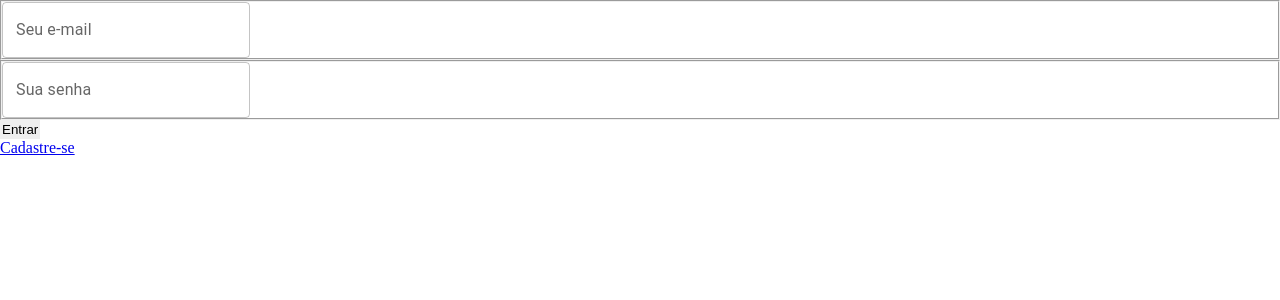
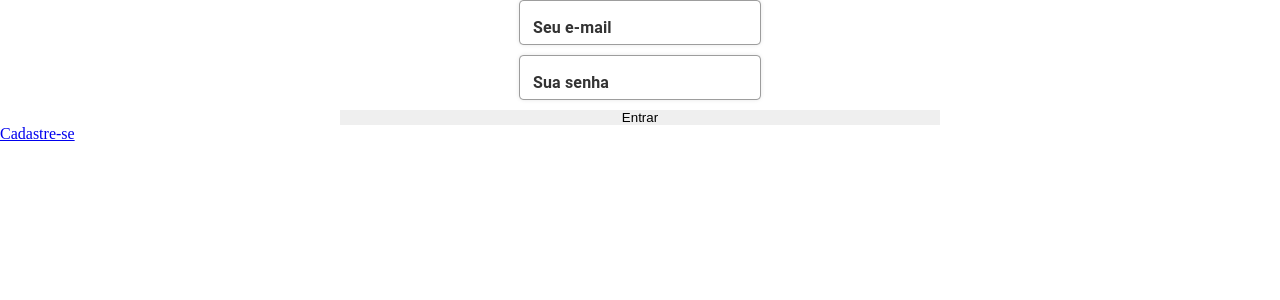
Before and after one commit to kenzie-m6/S1-Front-contact-list, a React (Vite) app in the folder contacts-list/: page / in a window 1280 px wide. Shown: the top 300 px of the page. Built offline with nearby package versions, Linux system fonts and the light colour scheme; no server answers.

Commit message:
srtle form && input

```diff
--- a/contacts-list/src/components/Input/index.tsx
+++ b/contacts-list/src/components/Input/index.tsx
@@ -1,5 +1,7 @@
-import { TextField } from "@mui/material"
+// import { TextField } from "@mui/material"
+import { TextField } from "@mui/material";
 import { FieldError, UseFormRegisterReturn } from "react-hook-form";
+import { InputContainer } from "../../styles/inputs";
 
 interface IInputProps{
     label: string;
@@ -11,9 +13,9 @@ interface IInputProps{
 
 export const Input = ({ label, type, register, error, defaultValue}: IInputProps) => {
   return (
-    <fieldset>
+    <InputContainer>
         <TextField type={type} label={label} {...register} defaultValue={defaultValue} />
         {error ? <p>{error.message}</p> : null}
-    </fieldset>
+    </InputContainer>
   )
 }
--- a/contacts-list/src/components/LoginForm/index.tsx
+++ b/contacts-list/src/components/LoginForm/index.tsx
@@ -2,6 +2,7 @@ import { useContext } from "react";
 import { SubmitHandler, useForm } from "react-hook-form";
 import { ILoginInput } from "../../interfaces/userInterfaces";
 import { UserContext } from "../../providers/UserContext";
+import { Form } from "../../styles/form";
 import { Input } from "../Input";
 
 export const LoginForm = () => {
@@ -14,10 +15,10 @@ export const LoginForm = () => {
 
 
   return (
-    <form onSubmit={handleSubmit(submit)}>
+    <Form onSubmit={handleSubmit(submit)}>
         <Input label="Seu e-mail" type="email" register={register("email")} defaultValue="" error={errors.email} />
         <Input label="Sua senha" type="password" register={register("password")} defaultValue="" error={errors.password} />
         <button type="submit">Entrar</button>
-    </form>
+    </Form>
   )
 }
--- a/contacts-list/src/components/RegisterForm/index.tsx
+++ b/contacts-list/src/components/RegisterForm/index.tsx
@@ -3,7 +3,7 @@ import { SubmitHandler, useForm } from "react-hook-form";
 import { IRegisterFormValues } from "../../interfaces/userInterfaces";
 import { UserContext } from "../../providers/UserContext";
 import { Input } from "../Input";
-
+import {Form} from "../../styles/form"
 export const RegisterForm = () => {
   const {
     register,
@@ -16,7 +16,7 @@ export const RegisterForm = () => {
     userRegister(formData);
   };
   return (
-      <form onSubmit={handleSubmit(submit)}>
+      <Form onSubmit={handleSubmit(submit)}>
           <Input type="text" label="Nome completo" register={register("fullName")} defaultValue="" error={errors.fullName} />
           <Input type="email" label="Seu e-mail" register={register("email")} defaultValue="" error={errors.email} />
           <Input type="email" label="E-mail secundário" register={register("secondaryEmail")} defaultValue="" error={errors.secondaryEmail} />
@@ -24,6 +24,6 @@ export const RegisterForm = () => {
           <Input type="text" label="número de contato" register={register("phone")} defaultValue="" error={errors.phone} />
           <Input type="text" label="imagem de perfil" register={register("profileImg")} defaultValue="" error={errors.profileImg} />
         <button type="submit">Enviar</button>
-      </form>
+      </Form>
   );
 };
--- /dev/null
+++ b/contacts-list/src/styles/form.ts
@@ -0,0 +1,34 @@
+import styled from "styled-components";
+
+export const Form = styled.form`
+  display: flex;
+  flex-direction: column;
+  gap: 10px;
+  max-width: 400px;
+  margin: 0 auto;
+
+  @media screen and (min-width: 768px) {
+    max-width: 600px;
+
+    button {
+
+        background-color: #0077b6;
+        color: #fff;
+        font-size: 1rem;
+        padding: 10px;
+        border: none;
+        border-radius: 5px;
+        cursor: pointer;
+        transition: all 0.3s ease;
+
+        &:hover {
+          background-color: #023e8a;
+        }
+
+        &:disabled {
+          background-color: #ccc;
+          cursor: not-allowed;
+        }
+    }
+  }
+`;
--- /dev/null
+++ b/contacts-list/src/styles/inputs.ts
@@ -0,0 +1,42 @@
+import styled from "styled-components";
+
+export const InputContainer = styled.fieldset`
+  margin: 20px 0;
+  max-width: fit-content;
+  margin: 0 auto;
+  border: none;
+
+  label {
+    display: block;
+    margin-bottom: 5px;
+    font-size: 16px;
+    font-weight: 600;
+    color: #333;
+  }
+
+  input {
+    display: block;
+    width: 100%;
+    padding: 10px;
+    border-radius: 5px;
+    border: 1px solid #ccc;
+    font-size: 16px;
+    color: #555;
+    background-color: #fff;
+    transition: border-color 0.3s ease-in-out;
+    box-shadow: 0px 0px 4px rgba(0, 0, 0, 0.1);
+
+    &:hover,
+    &:focus {
+      border-color: #007bff;
+      outline: none;
+    }
+  }
+
+  p {
+    margin-top: 5px;
+    color: #dc3545;
+    font-size: 14px;
+    font-weight: 600;
+  }
+`;
```
